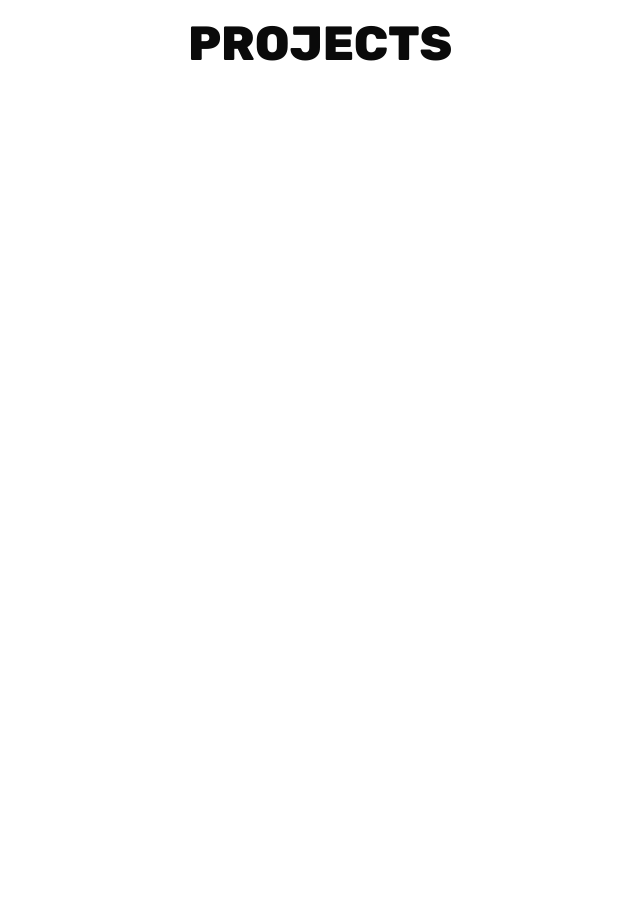
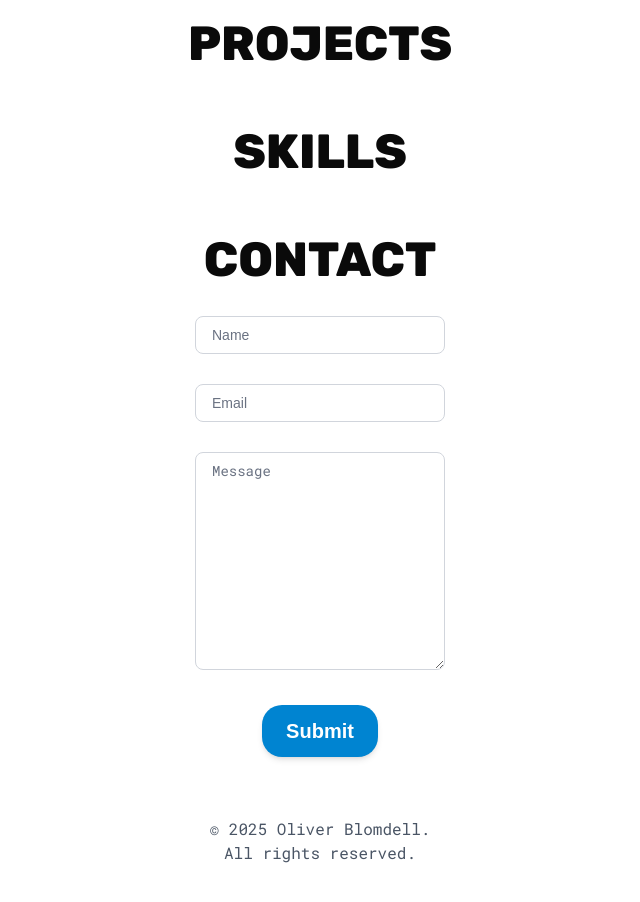
Before and after one commit to oblomdell/oliver-blomdell-website, a Next.js app in the folder my-app/: page / in a window 1280 px wide. Shown: the part 840-1742 px from the top of the page, without its empty margins (320-960 px from the left). Before the commit the page ends 940 px from the top, so only its background shows below. Built offline with nearby package versions, Linux system fonts and the light colour scheme.

Commit message:
Nya components
Skapade nya components (Contact.tsx, Footer.tsx, Skills.tsx) samt städade upp lite onödiga filer och kod.

```diff
--- a/my-app/src/app/page.tsx
+++ b/my-app/src/app/page.tsx
@@ -1,7 +1,9 @@
 import type { Metadata } from "next";
 import Hero from "@/components/Hero";
 import Portfolio from "@/components/Portfolio";
-import About from "@/components/About";
+import Skills from "@/components/Skills";
+import Contact from "@/components/Contact";
+import Footer from "@/components/Footer";
 
 export const metadata: Metadata = {
   title: "Oliver Blomdell - Information Architect",
@@ -21,7 +23,12 @@ export default function Home() {
         <Hero />
 
         <Portfolio />
-        {/* <About /> */}
+
+        <Skills />
+
+        <Contact />
+
+        <Footer />
       </div>
     </main>
   );
--- a/my-app/src/components/About.tsx
+++ /dev/null
@@ -1,54 +0,0 @@
-export default function About() {
-    return(
-        <section>
-          {/* <div>
-          <h3 className="text-3xl py-1">Titel</h3>
-          <p className="text-base py-2 leading-8 text-gray-800 dark:text-gray-200">
-            Lorem ipsum dolor sit amet consectetur adipisicing elit. Veniam, molestias voluptatem perspiciatis iste quod tenetur incidunt?<span className="text-teal-500"> Lorem. </span>Lorem, ipsum.<span className="text-teal-500"> Lorem. </span>Lorem ipsum, dolor sit amet consectetur adipisicing elit. Nam hic eveniet perspiciatis repudiandae dolor, dignissimos accusamus!
-          </p>
-          <p className="text-base py-2 leading-8 text-gray-800 dark:text-gray-200">
-            Lorem, ipsum dolor sit amet consectetur adipisicing elit. Dolore repellendus tempora accusamus amet qui facilis fuga.
-          </p>
-        </div> */}
-          <div className="lg:flex gap-10">
-            <div className="shadow-lg p-10 rounded-xl my-10 bg-white dark:bg-zinc-800 dark:text-gray-100 flex-1">
-              <h3 className="text-lg font-medium pb-2">Tools & Technologies</h3>
-              <p className="py-2">I use modern web technologies and tools to design and build efficient, sclable and, user-friendly digital solutions.</p>
-
-              <h4 className="pt-6 pb-2 text-teal-600 dark:text-teal-400 font-medium">Languages</h4>
-              <p className="text-gray-800 dark:text-gray-200 text-sm py-0.5">JavaScript & TypeScript</p>
-
-              <h4 className="pt-6 pb-2 text-teal-600 dark:text-teal-400 font-medium">Frontend</h4>
-              <p className="text-gray-800 dark:text-gray-200 text-sm py-0.5">React & Next.js</p>
-              <p className="text-gray-800 dark:text-gray-200 text-sm py-0.5">React Native & Expo Go</p>
-              <p className="text-gray-800 dark:text-gray-200 text-sm py-0.5">Svelte</p>
-
-              <h4 className="pt-4 pb-2 text-teal-600 dark:text-teal-400 font-medium">Backend & Dev</h4>
-              <p className="text-gray-800 dark:text-gray-200 text-sm py-0.5">Node.js & Express</p>
-              <p className="text-gray-800 dark:text-gray-200 text-sm py-0.5">REST APIs, JSON</p>
-              <p className="text-gray-800 dark:text-gray-200 text-sm py-0.5">Git & GitHub</p>
-
-              <h4 className="pt-4 pb-2 text-teal-600 dark:text-teal-400 font-medium">Design</h4>
-              <p className="text-gray-800 dark:text-gray-200 text-sm py-0.5">Figma</p>
-              <p className="text-gray-800 dark:text-gray-200 text-sm py-0.5">Adobe XD</p>
-            </div>
-            <div className="shadow-lg p-10 rounded-xl my-10 bg-white dark:bg-zinc-800 dark:text-gray-100 flex-1">
-              <h3 className="text-lg font-medium pb-2">Tech Stack</h3>
-              <p className="py-2">Lorem ipsum dolor sit amet consectetur adipisicing elit. Dolore expedita sit ullam.</p>
-              <h4 className="py-4 text-teal-600 dark:text-teal-400">Tools I use</h4>
-              <p className="text-gray-800 dark:text-gray-200 py-1">React</p>
-              <p className="text-gray-800 dark:text-gray-200 py-1">Figma</p>
-              <p className="text-gray-800 dark:text-gray-200 py-1">Adobe XD</p>
-            </div>
-            <div className="shadow-lg p-10 rounded-xl my-10 bg-white dark:bg-zinc-800 dark:text-gray-100 flex-1">
-              <h3 className="text-lg font-medium pb-2">Education & Experience</h3>
-              <p className="py-2">Lorem ipsum dolor sit amet consectetur adipisicing elit. Dolore expedita sit ullam.</p>
-              <h4 className="py-4 text-teal-600 dark:text-teal-400">Tools I use</h4>
-              <p className="text-gray-800 dark:text-gray-200 py-1">Bachelor of Science in Computer and Information Science - Malmö University</p>
-              <p className="text-gray-800 dark:text-gray-200 py-1">IT-support, Helpdesk - Malmö University</p>
-              <p className="text-gray-800 dark:text-gray-200 py-1">Substitute teacher - Kullagymnasiet</p>
-            </div>
-          </div>
-        </section>
-    )
-}
--- /dev/null
+++ b/my-app/src/components/Contact.tsx
@@ -0,0 +1,55 @@
+export default function Contact() {
+    return (
+        <section className="text-center mb-[60px]">
+            <h1 className="font-rubik font-extrabold uppercase text-[32px]/9 md:text-[40px]/12 xl:text-5xl mb-8">Contact</h1>
+
+            <form className="mx-auto w-[250px] text-sm">
+                <div className="mb-[30px]">
+                    <label htmlFor="name" className="sr-only">Name</label>
+                    <input
+                        type="text"
+                        id="name"
+                        name="name"
+                        placeholder="Name"
+                        className="font-[Arial] w-full rounded-md border border-gray-300 dark:border-gray-400 bg-white dark:bg-neutral-800 px-4 py-2 text-gray-900 dark:text-white placeholder-gray-500 dark:placeholder-gray-400 focus:outline-none focus:ring-2 focus:ring-sky-500 dark:focus:ring-white"
+                        required
+                    />
+                </div>
+
+                <div className="mb-[30px]">
+                    <label htmlFor="email" className="sr-only">Email</label>
+                    <input
+                        type="email"
+                        id="email"
+                        name="email"
+                        placeholder="Email"
+                        className=" font-[Arial] w-full rounded-md border border-gray-300 dark:border-gray-400 bg-white dark:bg-neutral-800 px-4 py-2 text-gray-900 dark:text-white placeholder-gray-500 dark:placeholder-gray-400 focus:outline-none focus:ring-2 focus:ring-sky-500 dark:focus:ring-white"
+                        required
+                    />
+                </div>
+
+                <div className="mb-[30px]">
+                    <label htmlFor="message" className="sr-only">Message</label>
+                    <textarea
+                        id="message"
+                        name="message"
+                        placeholder="Message"
+                        rows={10}
+                        className="font-roboto-mono w-full rounded-md border border-gray-300 dark:border-gray-400 bg-white dark:bg-neutral-800 px-4 py-2 text-gray-900 dark:text-white placeholder-gray-500 dark:placeholder-gray-400 focus:outline-none focus:ring-2 focus:ring-sky-500 dark:focus:ring-white"
+                        required
+                    />
+                </div>
+
+                <div className="text-center">
+                    <button
+                        type="submit"
+                        className="bg-sky-600 dark:bg-white text-white dark:text-black font-[Arial] font-bold text-xl px-6 py-3 rounded-[20px] shadow-md transition-transform duration-200 hover:scale-105"
+                    >
+                        Submit
+                    </button>
+                </div>
+            </form>
+
+        </section>
+    );
+}
--- /dev/null
+++ b/my-app/src/components/Footer.tsx
@@ -0,0 +1,7 @@
+export default function Footer() {
+    return (
+        <section className="text-center mb-[60px]">
+            <p className="font-roboto-mono text-gray-600 dark:text-gray-400">© 2025 Oliver Blomdell.<br />All rights reserved.</p>
+        </section>
+    );
+}
--- a/my-app/src/components/Hero.tsx
+++ b/my-app/src/components/Hero.tsx
@@ -79,7 +79,7 @@ export default function Hero() {
                         <p>Available for work</p>
                     </Button>
                 </div>
-                <a className="bg-sky-600 dark:bg-white  text-white dark:text-black font-[Arial] font-bold text-xl px-6 py-3 rounded-[20px] shadow-md" href="#">Resume</a>
+                <a className="bg-sky-600 dark:bg-white  text-white dark:text-black font-[Arial] font-bold text-xl px-6 py-3 rounded-[20px] shadow-md transition-transform duration-200 hover:scale-105" href="#">Resume</a>
             </div>
 
             {/* <div className="absolute bottom-6 left-1/2 -translate-x-1/2 animate-bounce text-gray-600 dark:text-gray-300">
--- a/my-app/src/components/Portfolio.tsx
+++ b/my-app/src/components/Portfolio.tsx
@@ -1,6 +1,6 @@
 export default function Portfolio() {
   return (
-    <section className="text-center">
+    <section className="text-center mb-[60px]">
       <h1 className="font-rubik font-extrabold uppercase text-[32px]/9 md:text-[40px]/12 xl:text-5xl mb-8">Projects</h1>
       <div>
       </div>
--- /dev/null
+++ b/my-app/src/components/Skills.tsx
@@ -0,0 +1,8 @@
+export default function Skills() {
+    return (
+        <section className="text-center mb-[60px]">
+            <h1 className="font-rubik font-extrabold uppercase text-[32px]/9 md:text-[40px]/12 xl:text-5xl mb-8">Skills</h1>
+
+        </section>
+    );
+}
--- a/my-app/src/data/projects.json
+++ /dev/null
@@ -1,32 +0,0 @@
-{
-  "projects": [
-    {
-      "id": 1,
-      "title": "Cura-Ami",
-      "description": "Description text placeholder",
-      "image": "/1.png",
-      "tags": ["React Native", "Expo Go", "TypeScript", "Node.js", "Express"]
-    },
-    {
-      "id": 2,
-      "title": "Blomdell Import",
-      "description": "Description text placeholder",
-      "image": "/2.png",
-      "tags": ["Svelte", "JavaScript", "Tailwind"]
-    },
-    {
-      "id": 3,
-      "title": "Blaze and Blast",
-      "description": "Description text placeholder",
-      "image": "/3.png",
-      "tags": ["HTML5 Canvas", "Vanilla JavaScript"]
-    },
-    {
-      "id": 4,
-      "title": "Portfolio Website",
-      "description": "Description text placeholder",
-      "image": "/4.png",
-      "tags": ["Next.js", "Tailwind", "Framer Motion"]
-    }
-  ]
-}
--- a/my-app/src/data/skills.json
+++ /dev/null
@@ -1,31 +0,0 @@
-{
-  "categories": [
-    {
-      "name": "Frontend Development",
-      "skills": [
-        { "name": "React.js", "level": 95 },
-        { "name": "Next.js", "level": 90 },
-        { "name": "TypeScript", "level": 85 },
-        { "name": "Tailwind CSS", "level": 95 }
-      ]
-    },
-    {
-      "name": "Backend Development",
-      "skills": [
-        { "name": "Node.js", "level": 90 },
-        { "name": "Express.js", "level": 85 },
-        { "name": "MongoDB", "level": 80 },
-        { "name": "PostgreSQL", "level": 75 }
-      ]
-    },
-    {
-      "name": "Tools & Others",
-      "skills": [
-        { "name": "Git & GitHub", "level": 90 },
-        { "name": "Docker", "level": 80 },
-        { "name": "AWS", "level": 75 },
-        { "name": "CI/CD", "level": 85 }
-      ]
-    }
-  ]
-}
```
